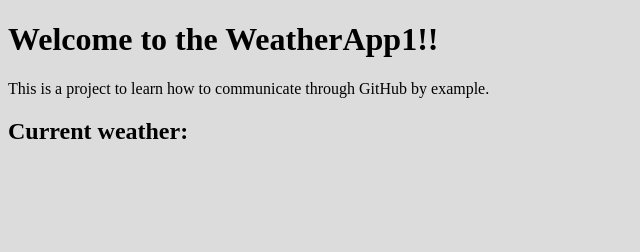
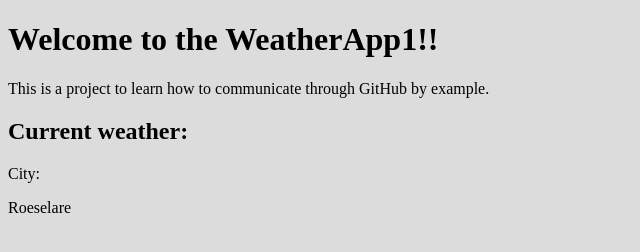
Before and after one commit to ArnaudStudentHowest/weatherapp1, a plain HTML site: page index.html in a window 1280 px wide. Shown: the whole page, without its empty margins (0-640 px from the left). Drawn offline with Linux system fonts and the light colour scheme.

Commit message:
added city to current weather

```diff
--- a/index.html
+++ b/index.html
@@ -10,6 +10,7 @@
 <p>This is a project to learn how to communicate through GitHub by example.</p>
 <section>
     <h2>Current weather:</h2>
+    <p>City: </p><label>Roeselare</label>
 </section>
 </body>
 </html>
```
